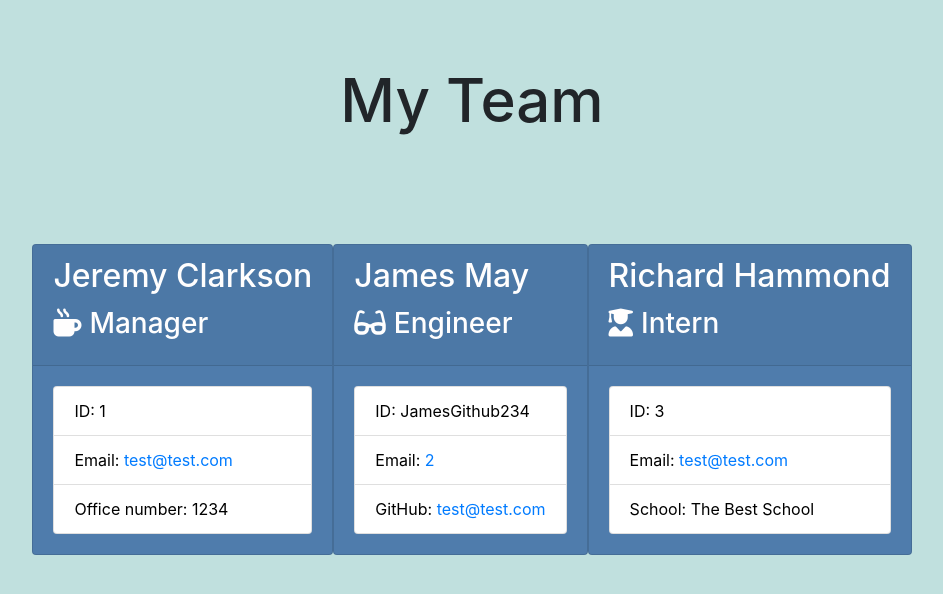
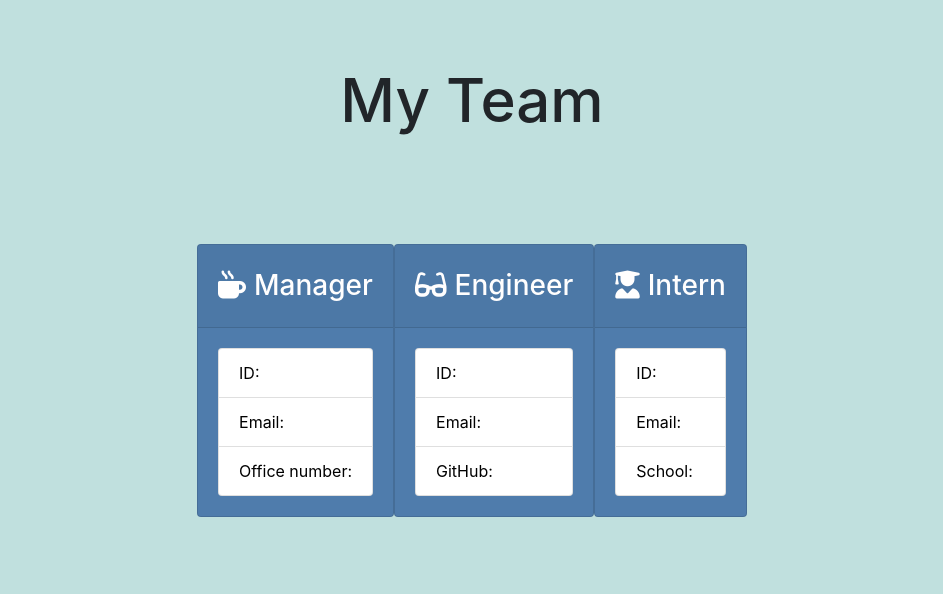
Before and after one commit to ST12345678910/TeamRosterGenerator, a website: page output/team.html in a window 1280 px wide. Shown: the whole page, without its empty margins (168-1111 px from the left). Drawn offline with nearby package versions, Linux system fonts and the light colour scheme.

Commit message:
Update team.html

```diff
--- a/output/team.html
+++ b/output/team.html
@@ -25,39 +25,39 @@
       <div class="team-area col-12 d-flex justify-content-center">
         <div class="card employee-card">
   <div class="card-header">
-    <h2 class="card-title">Jeremy Clarkson</h2>
+    <h2 class="card-title"></h2>
     <h3 class="card-title"><i class="fas fa-mug-hot mr-2"></i>Manager</h3>
   </div>
   <div class="card-body">
     <ul class="list-group">
-      <li class="list-group-item">ID: 1</li>
-      <li class="list-group-item">Email: <a href="mailto:test@test.com">test@test.com</a></li>
-      <li class="list-group-item">Office number: 1234</li>
+      <li class="list-group-item">ID: </li>
+      <li class="list-group-item">Email: <a href="mailto:"></a></li>
+      <li class="list-group-item">Office number: </li>
     </ul>
   </div>
 </div><div class="card employee-card">
   <div class="card-header">
-    <h2 class="card-title">James May</h2>
+    <h2 class="card-title"></h2>
     <h3 class="card-title"><i class="fas fa-glasses mr-2"></i>Engineer</h3>
   </div>
   <div class="card-body">
     <ul class="list-group">
-      <li class="list-group-item">ID: JamesGithub234</li>
-      <li class="list-group-item">Email: <a href="mailto:2">2</a></li>
-      <li class="list-group-item">GitHub: <a href="https://github.com/test@test.com" target="_blank"
-          rel="noopener noreferrer">test@test.com</a></li>
+      <li class="list-group-item">ID: </li>
+      <li class="list-group-item">Email: <a href="mailto:"></a></li>
+      <li class="list-group-item">GitHub: <a href="https://github.com/" target="_blank"
+          rel="noopener noreferrer"></a></li>
     </ul>
   </div>
 </div><div class="card employee-card">
   <div class="card-header">
-    <h2 class="card-title">Richard Hammond</h2>
+    <h2 class="card-title"></h2>
     <h3 class="card-title"><i class="fas fa-user-graduate mr-2"></i>Intern</h3>
   </div>
   <div class="card-body">
     <ul class="list-group">
-      <li class="list-group-item">ID: 3</li>
-      <li class="list-group-item">Email: <a href="mailto:test@test.com">test@test.com</a></li>
-      <li class="list-group-item">School: The Best School</li>
+      <li class="list-group-item">ID: </li>
+      <li class="list-group-item">Email: <a href="mailto:"></a></li>
+      <li class="list-group-item">School: </li>
     </ul>
   </div>
 </div>
```
